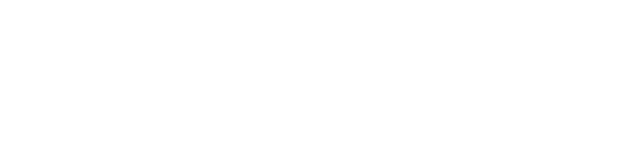
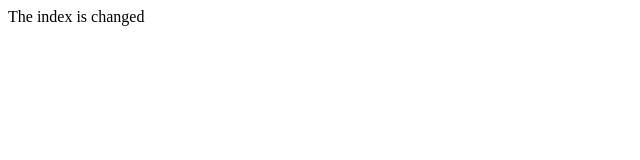
Before and after one commit to rahultalar/git-demo, a plain HTML site: page index.html in a window 1280 px wide. Shown: the whole page, without its empty margins (0-640 px from the left). Drawn offline with Linux system fonts and the light colour scheme.

Commit message:
this index is changed

```diff
--- a/index.html
+++ b/index.html
@@ -7,6 +7,6 @@
     <title>Document</title>
 </head>
 <body>
-
+    The index is changed
 </body>
 </html>
```
